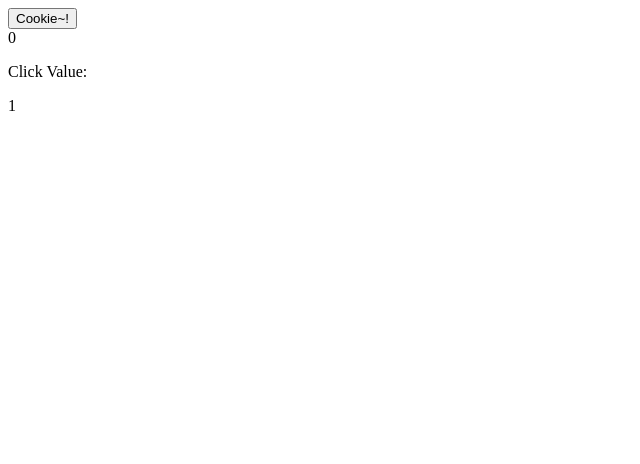
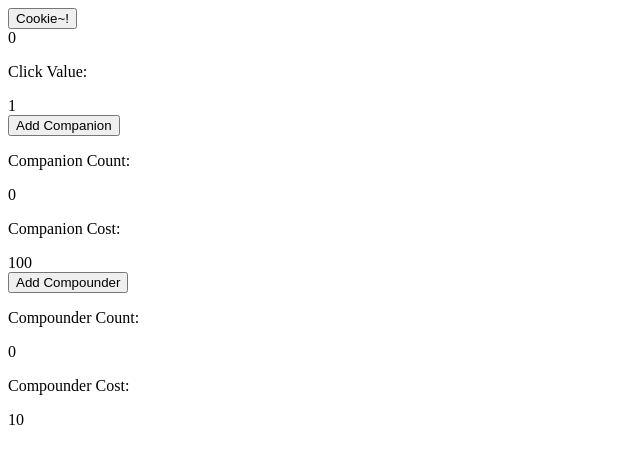
Before and after one commit to 2020-Spring-Cohort/click-counter-anmesk, a plain HTML site: page index.html in a window 1280 px wide. Shown: the whole page, without its empty margins (0-640 px from the left). Drawn offline with Linux system fonts and the light colour scheme.

Commit message:
Added Companion and Compounder buttons/sections in HTML

```diff
--- a/index.html
+++ b/index.html
@@ -9,10 +9,28 @@
     <div class="container">
         <div class="anchor"></div>
     </div>
-    <button type="button" id="cookieButton">Cookie~!</button>
-    <div id="cookieCount">0</div>
-    <p>Click Value:</p>
-    <div id="clickValue">1</div>
+    <section id="cookieElement">
+        <button type="button" id="cookieButton">Cookie~!</button>
+        <div id="cookieCount">0</div>
+        <p>Click Value:</p>
+        <div id="clickValue">1</div>
+    </section>
+
+    <section id="companionElement">
+        <button id="companionButton">Add Companion</button>
+        <p class="attribute">Companion Count:</p>
+        <div id="companionCount">0</div>
+        <p class="attribute">Companion Cost:</p>
+        <div id="companionCost">100</div>
+    </section>
+
+    <section id="compounderElement">
+        <button id="compounderButton">Add Compounder</button>
+        <p class="attribute">Compounder Count:</p>
+        <div id="compounderCount">0</div>
+        <p class="attribute">Compounder Cost:</p>
+        <div id="compounderCost">10</div>
+    </section>
     <script src="/src/js/ClickCounter.js"></script>
 </body>
 </html>
```
